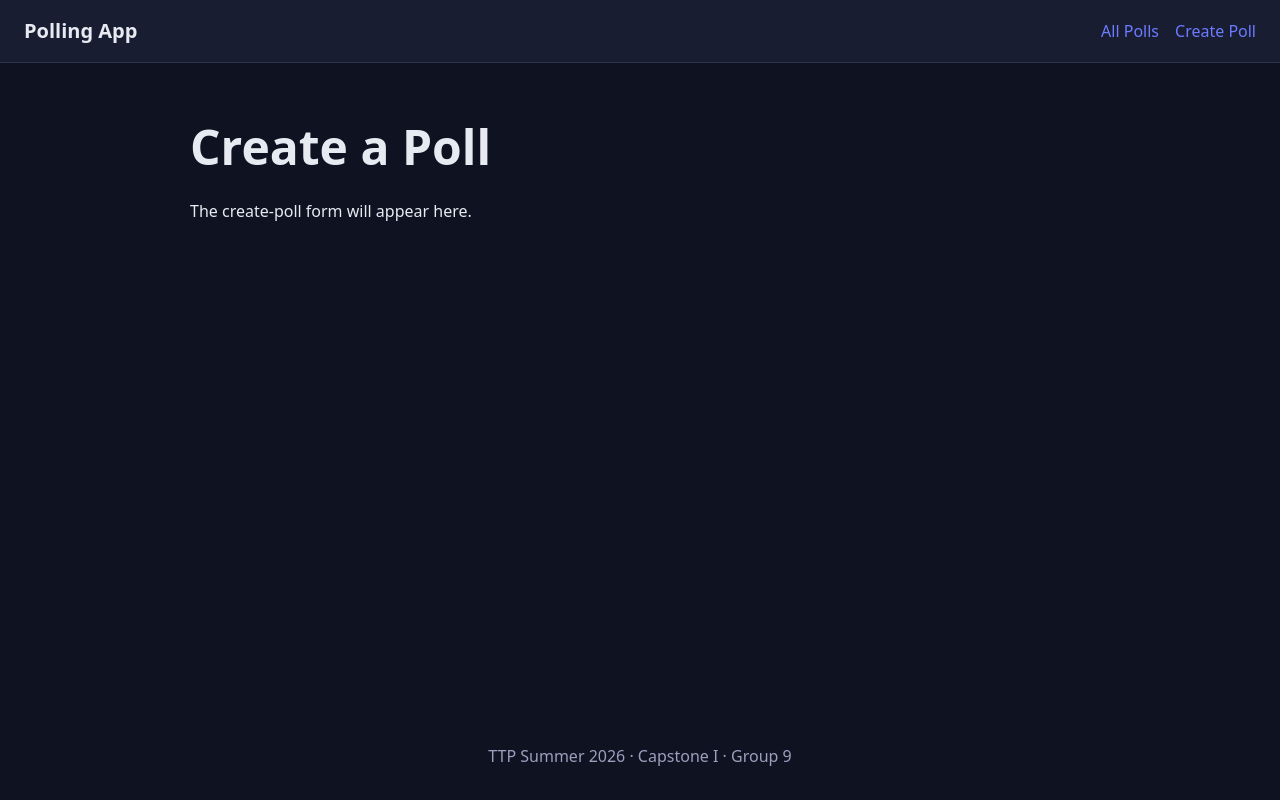
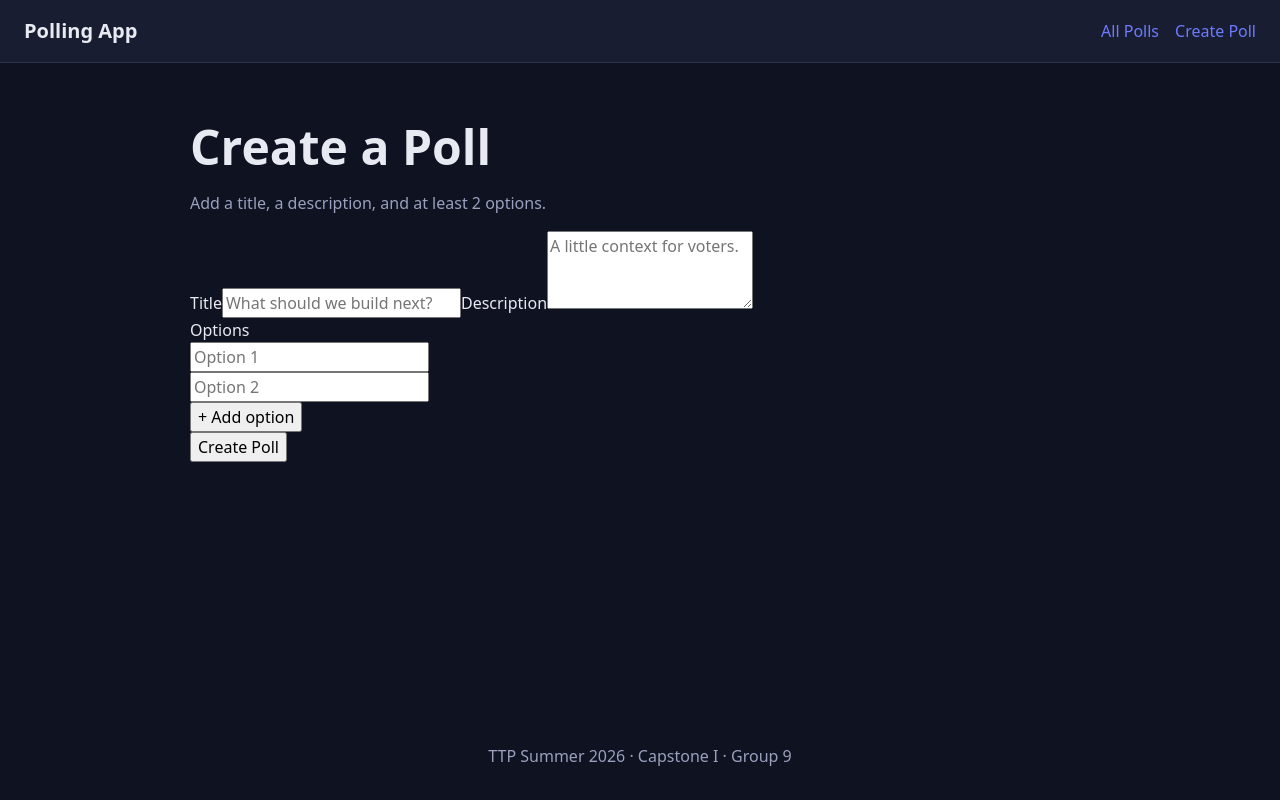
Before and after one commit to ttp-group9-polling/polling-app-frontend, a React (Vite) app: page /create in a window 1280 px wide. Built offline with nearby package versions, Linux system fonts and the light colour scheme; no server answers.

Commit message:
Build create poll form

```diff
--- a/src/pages/CreatePollPage.jsx
+++ b/src/pages/CreatePollPage.jsx
@@ -1,8 +1,118 @@
+import { useState } from "react";
+import { useNavigate } from "react-router-dom";
+
+import { createPoll } from "../api.js";
+
 function CreatePollPage() {
+  const navigate = useNavigate();
+
+  const [title, setTitle] = useState("");
+  const [description, setDescription] = useState("");
+  const [options, setOptions] = useState(["", ""]);
+  const [error, setError] = useState("");
+  const [submitting, setSubmitting] = useState(false);
+
+  function updateOption(index, value) {
+    setOptions((prev) => prev.map((opt, i) => (i === index ? value : opt)));
+  }
+
+  function addOption() {
+    setOptions((prev) => [...prev, ""]);
+  }
+
+  function removeOption(index) {
+    setOptions((prev) => prev.filter((_, i) => i !== index));
+  }
+
+  async function handleSubmit(event) {
+    event.preventDefault();
+    setError("");
+
+    const cleanOptions = options.map((o) => o.trim()).filter(Boolean);
+
+    if (!title.trim() || !description.trim()) {
+      setError("Please add a title and description.");
+      return;
+    }
+    if (cleanOptions.length < 2) {
+      setError("Please add at least 2 non-empty options.");
+      return;
+    }
+
+    setSubmitting(true);
+    try {
+      const poll = await createPoll({
+        title: title.trim(),
+        description: description.trim(),
+        options: cleanOptions,
+      });
+      navigate(`/polls/${poll.id}`);
+    } catch (err) {
+      setError(err.message);
+      setSubmitting(false);
+    }
+  }
+
   return (
     <section>
       <h1>Create a Poll</h1>
-      <p>The create-poll form will appear here.</p>
+      <p className="subtitle">Add a title, a description, and at least 2 options.</p>
+
+      <form className="card form" onSubmit={handleSubmit}>
+        <label className="field">
+          <span>Title</span>
+          <input
+            type="text"
+            value={title}
+            onChange={(e) => setTitle(e.target.value)}
+            placeholder="What should we build next?"
+            maxLength={255}
+          />
+        </label>
+
+        <label className="field">
+          <span>Description</span>
+          <textarea
+            value={description}
+            onChange={(e) => setDescription(e.target.value)}
+            placeholder="A little context for voters."
+            rows={3}
+          />
+        </label>
+
+        <div className="field">
+          <span>Options</span>
+          {options.map((option, index) => (
+            <div className="option-row" key={index}>
+              <input
+                type="text"
+                value={option}
+                onChange={(e) => updateOption(index, e.target.value)}
+                placeholder={`Option ${index + 1}`}
+              />
+              {options.length > 2 && (
+                <button
+                  type="button"
+                  className="btn btn-ghost btn-icon"
+                  onClick={() => removeOption(index)}
+                  aria-label={`Remove option ${index + 1}`}
+                >
+                  ✕
+                </button>
+              )}
+            </div>
+          ))}
+          <button type="button" className="btn btn-ghost" onClick={addOption}>
+            + Add option
+          </button>
+        </div>
+
+        {error && <p className="form-error">{error}</p>}
+
+        <button type="submit" className="btn" disabled={submitting}>
+          {submitting ? "Creating..." : "Create Poll"}
+        </button>
+      </form>
     </section>
   );
 }
```
